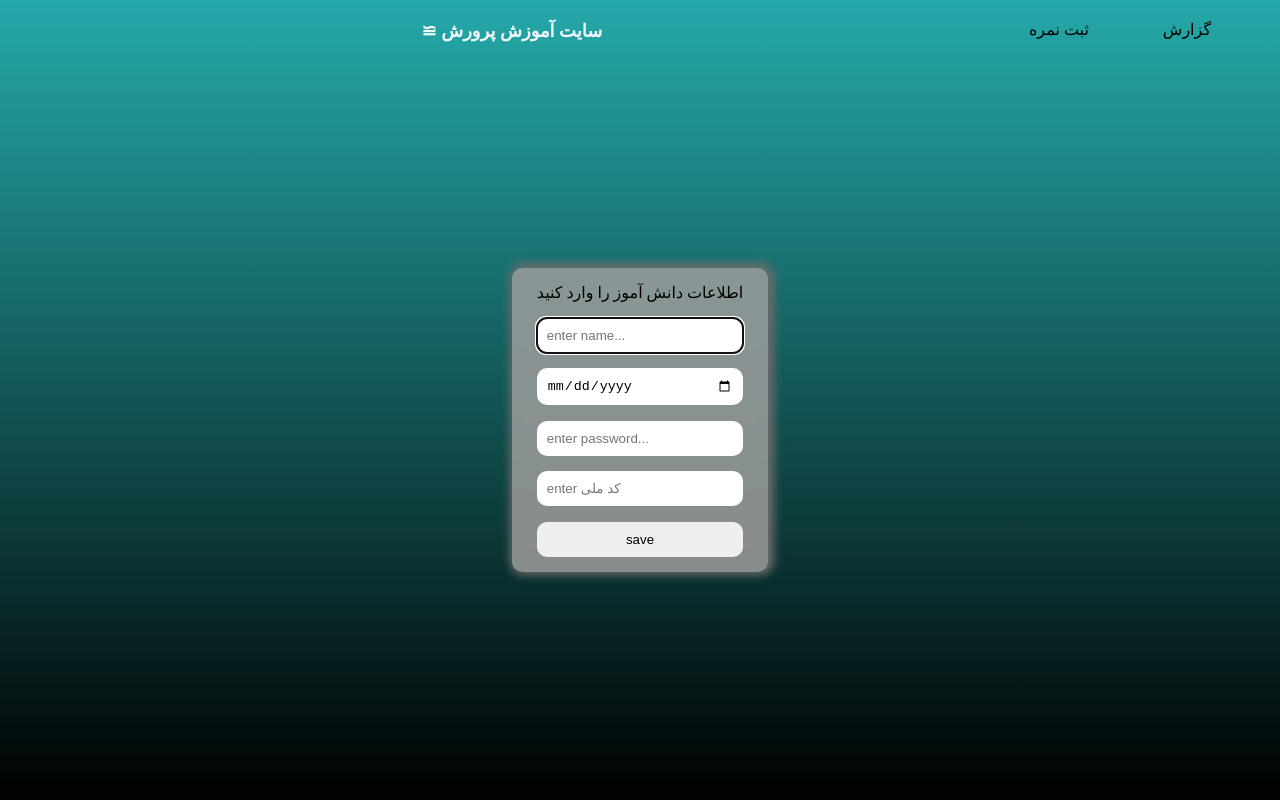
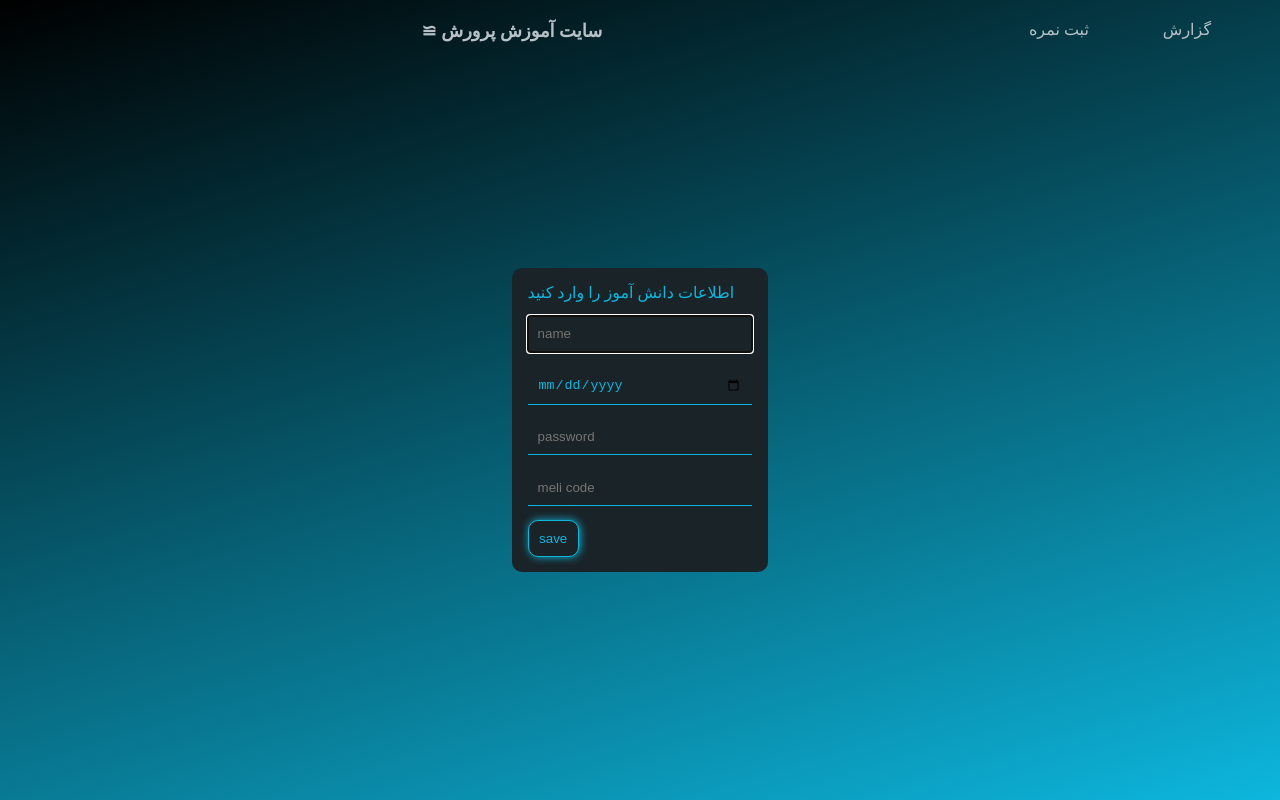
Before and after one commit to amir-golzar/sika, a plain HTML site: page pages/addstudent.html in a window 1280 px wide. Drawn offline with Linux system fonts and the light colour scheme.

Commit message:
style table

```diff
--- a/pages/addstudent.html
+++ b/pages/addstudent.html
@@ -29,11 +29,11 @@
     >
       <form id="add-su">
         <div id="etelauat-daneshamoz">اطلاعات دانش آموز را وارد کنید</div>
-        <input name="name" placeholder="enter name..." type="text" autofocus />
+        <input name="name" placeholder="name" type="text" autofocus />
         <input name="dateB" placeholder="" type="date" />
-        <input name="pass" placeholder="enter password..." type="password" />
-        <input name="codemeli" placeholder="enter کد ملی" type="number" />
-        <input name="save" value="save" type="submit" />
+        <input name="pass" placeholder="password" type="password" />
+        <input name="codemeli" placeholder="meli code" type="number" />
+        <input name="save" value="save" type="submit" id="saveb" />
       </form>
     </div>
     <script src="../app/addstudent.js"></script>
--- a/style/style.css
+++ b/style/style.css
@@ -3,7 +3,7 @@
   padding: 0;
 }
 body {
-  background-image: linear-gradient(to bottom, rgb(37 169 169), rgb(0, 0, 0));
+  background-image: linear-gradient(343deg, #0db6dd, #000000);
   background-repeat: no-repeat;
   width: 100vw;
   height: 100vh;
@@ -12,9 +12,7 @@ li {
   list-style-type: none;
 }
 #nav-home {
-  /* margin-top: 10px; */
   color: aliceblue;
-
   padding-top: 20px;
   display: flex;
   flex-direction: row;
@@ -24,23 +22,22 @@ li {
   flex-wrap: nowrap;
 }
 #tohi {
-  /* background-color: aqua; */
   text-align: center;
   width: 70%;
   color: aliceblue;
 }
 nav a {
-  /* background-color: rgba(64, 224, 208, 0.178); */
   backdrop-filter: blur(6px);
   padding: 5px;
-  color: black;
-  /* transition: all 1s; */
+  color: #b8c1c7 !important;
+  transition: all 0.2s;
   text-decoration: none;
 }
 nav a:hover {
-  /* text-decoration: underline; */
-  border: 2px solid black;
+  border: 1px solid #0db6dd;
   border-radius: 10px;
+  background-color: #1a2327;
+  color: aliceblue;
 }
 #con {
   width: 10%;
@@ -53,31 +50,38 @@ nav a:hover {
   backdrop-filter: blur(8px);
   margin-left: 20px;
 }
-/*
-*/
 #add-su {
-  color: black;
+  color: #0db6dd;
   border-radius: 10px;
   display: flex;
   align-content: center;
   flex-direction: column;
   justify-content: space-evenly;
   flex-wrap: wrap;
-  background-color: rgba(161, 159, 159, 0.836);
+  background-color: #1a2327;
   backdrop-filter: blur(5px);
-  box-shadow: 2px -1px 10px 4px #6b6b6b;
   width: 20%;
   height: 40%;
 }
 input {
+  color: #0db6dd;
+  width: 80%;
+  border: none;
   padding: 10px;
+  border-bottom: 1px solid #0db6dd;
+  background-color: #1a2327;
+}
+#saveb {
+  border: 1px solid #0db6dd;
   border-radius: 10px;
-  border: none;
+  width: 20%;
+  justify-content: center;
+  box-shadow: #0db6dd 1px 0px 9px 0px;
+  cursor: pointer;
 }
 #etelauat-daneshamoz {
   font-size: 16px;
 }
-
 nav ul {
   padding-top: 20px;
   display: flex;
@@ -86,30 +90,30 @@ nav ul {
   justify-content: space-evenly;
   align-items: flex-sta;
 }
-
 .a-s {
   color: aliceblue;
   border: none !important;
   font-weight: bold;
   font-size: 18px;
 }
-/**/
 table {
-  /* left: 50vw !important; */
   left: auto;
   right: auto;
   position: fixed;
   border-collapse: collapse;
   color: aliceblue;
 }
-tr:nth-child(even){
-  background-color: rgb(107, 82, 131);
-
+tr:nth-child(even) {
+  background-color: #1a2327;
+}
+tr:nth-child(odd) {
+  background-color: #35464d;
 }
 td {
-  border: 2px solid black;
+  border: 2px solid #0db6dd;
   padding: 6px;
 }
 th {
-  border: 2px solid black;
+  background-color: #596664;
+  border: 2px solid #0db6dd;
 }
```
Also changed, not shown: pages/sabtnomre.html (+2 -1 lines).
